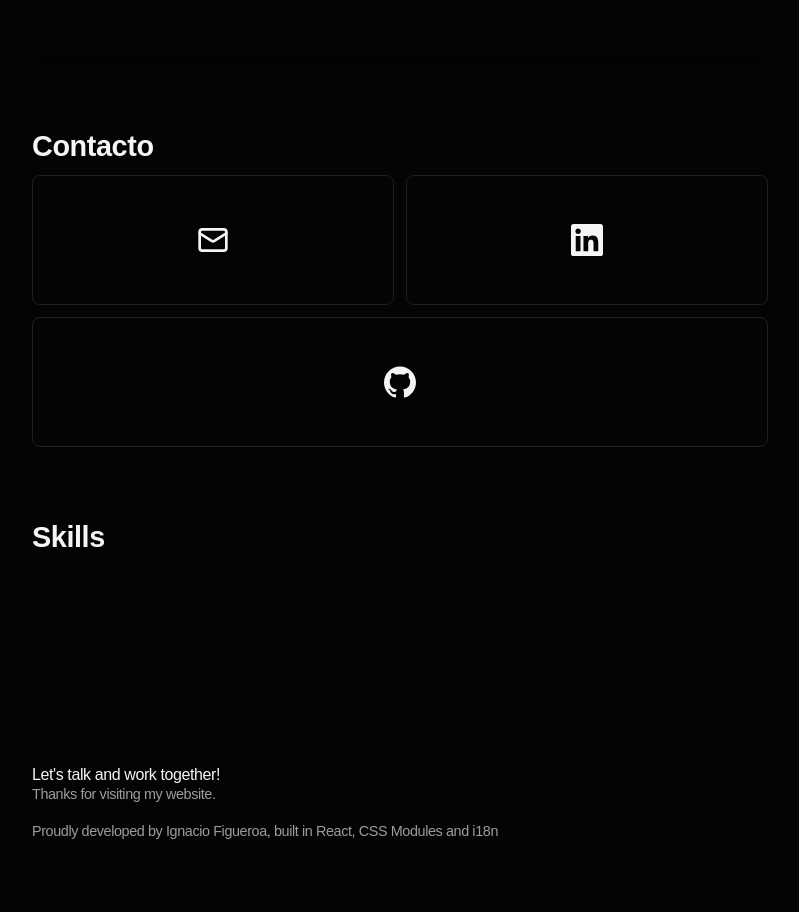
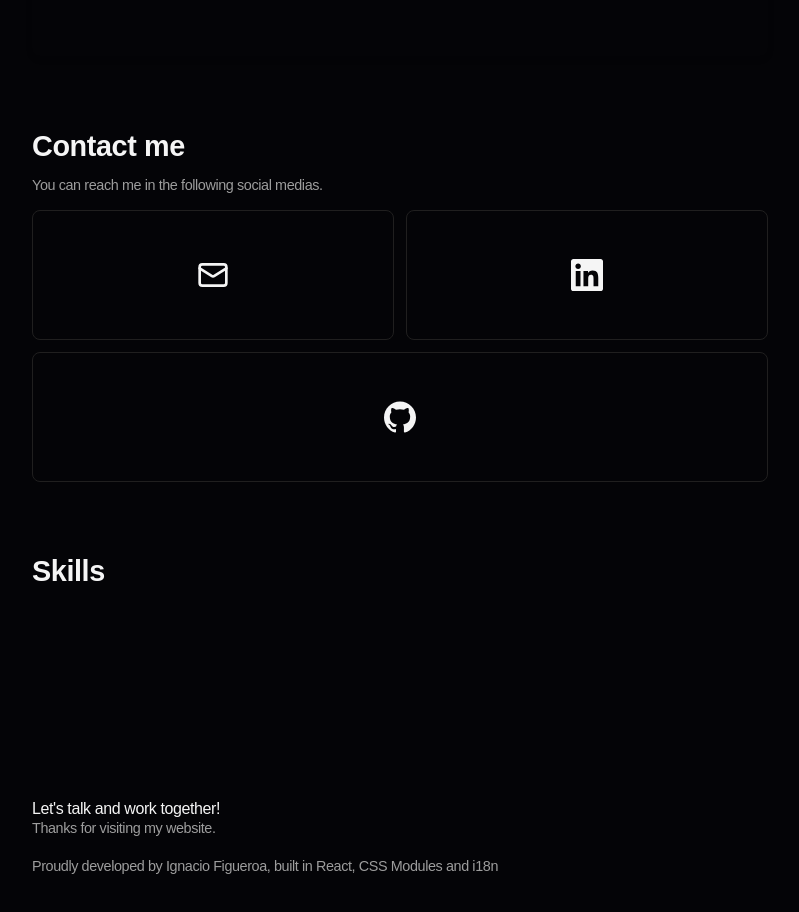
Before and after one commit to figueroaignacio/portfolio, a React (Vite) app: page / in a window 1280 px wide. Shown: the part 3020-3932 px from the top of the page, without its empty margins (240-1039 px from the left). Built offline with nearby package versions, Linux system fonts and the light colour scheme.

Commit message:
feat: add contacts traductions

```diff
--- a/src/components/Contacts/Contacts.tsx
+++ b/src/components/Contacts/Contacts.tsx
@@ -1,15 +1,24 @@
+// i18n
+import { useTranslation } from "react-i18next";
+
+// Icons
 import { Github } from "../../icons/Github";
 import { LinkedIn } from "../../icons/LinkedIn";
 import { Mail } from "../../icons/Mail";
 
+// Styles
 import styles from "./Contacts.module.css";
 
+// Constants
 import { CONTACTS } from "../../constants/contact";
 
 export function Contacts() {
+  const { t } = useTranslation();
+
   return (
     <section className={styles.contactsSection}>
-      <h2 className={styles.contactsTitle}>Contacto</h2>
+      <h2 className={styles.contactsTitle}>{t("contact.title")}</h2>
+      <p>{t("contact.description")}</p>
       <div className={styles.contactsBox}>
         {CONTACTS.map((contact, index) => {
           let iconComponent;
--- a/src/locales/en/en.json
+++ b/src/locales/en/en.json
@@ -106,5 +106,9 @@
   },
   "selectLanguage": {
     "title": "Select Language"
+  },
+  "contact": {
+    "title": "Contact me",
+    "description": "You can reach me in the following social medias."
   }
 }
--- a/src/locales/es/es.json
+++ b/src/locales/es/es.json
@@ -106,5 +106,9 @@
   },
   "selectLanguage": {
     "title": "Seleccionar Lenguaje"
+  },
+  "contact": {
+    "title": "Contactame",
+    "description": "Podes contactarme en las siguientes redes."
   }
 }
```
